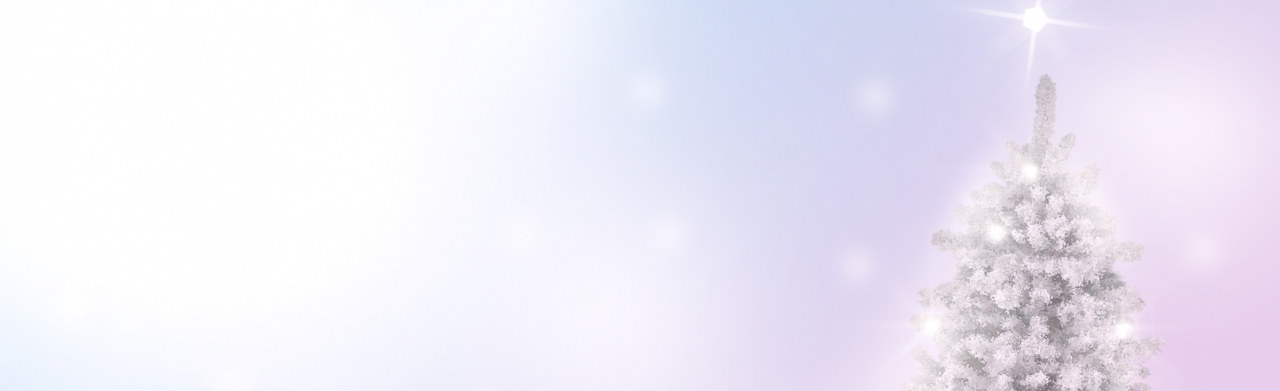
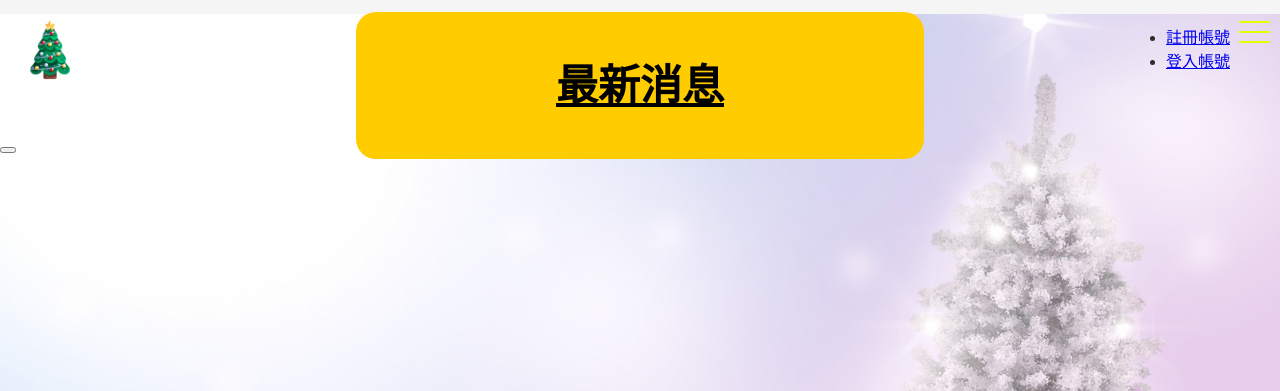
Before and after one commit to ma74331680/NewTest, an ASP.NET MVC app: page / in a window 1280 px wide. Shown: the top 391 px of the page. Run offline with ASP.NET Core 8 and stand-ins for ASP.NET MVC 5, Linux system fonts and the light colour scheme; the project's own start-up code is not run, and a stand-in starts its controllers and pages; some libraries are stand-ins or nearby versions.

Commit message:
[Feature] 修改 Index.cshtml

```diff
--- a/VtuberWebsite/Content/style.css
+++ b/VtuberWebsite/Content/style.css
@@ -417,23 +417,19 @@ body {
 
 /* 自定義樣式，讓文字固定在左上角 */
 .news-too {
-    position: absolute;
-    top: 10px;
-    left: 5px;
     background-color: #ffcc00;
-    /* 背景顏色 */
-    color: #000;
-    /* 文字顏色 */
-    padding: 5px 10px;
-    border-radius: 5px;
     font-weight: bold;
+    border-radius: 20px;
+    padding: 50px 200px;
+    font-size: 42px;
+    color: black;
 }
 
 
 
 /* 自定義樣式 */
 header {
-  position: relative;
+    text-align: center;
 }
 
 .header-right {
--- a/VtuberWebsite/Views/Home/Index.cshtml
+++ b/VtuberWebsite/Views/Home/Index.cshtml
@@ -6,7 +6,46 @@
 <head>
     <link rel="stylesheet" href="~/Content/style.css">
 </head>
+
+<header>
+    <a href="@Url.Action("News", "News")" class="news-too">最新消息</a>
+</header>
+
 <body class="subPage">
+    <div class="container-fluid">
+
+        <a href="http://getboostrap.com" class="navbar-brand">
+            <img id="logo" src="~/Image/christmas-tree.png" alt="logo">
+        </a>
+        <button class="navbar-toggler" type="button" data-bs-toggle="collapse" data-bs-target="#nav-menu">
+            <span class="navbar-toggler-icon"></span>
+
+        </button>
+    </div>
+
+    <nav class="gMenu">
+        <!-- 包裹人像圖示和下拉選單的容器，並設置類名以便定位 -->
+        <div class="header-right dropdown">
+            <a class="bi bi-person-circle dropdown-toggle" href="#" role="button" id="dropdownMenuLink" data-bs-toggle="dropdown" aria-expanded="false" style="font-size: 32px; color: #09ef55; text-decoration: none;"></a>
+            <!-- 下拉選單內容 -->
+            <ul class="dropdown-menu" aria-labelledby="dropdownMenuLink">
+                <li><a class="dropdown-item" href="註冊頁面.html">註冊帳號</a></li>
+                <li><a class="dropdown-item" href="登入頁面.html">登入帳號</a></li>
+            </ul>
+        </div>
+        <!-- Existing menu button and navigation links -->
+        <input class="menu-btn" type="checkbox" id="menu-btn">
+        <label class="menu-icon" for="menu-btn">
+            <span class="navicon"></span>
+        </label>
+        <ul class="menu">
+            <li><a class="menu-item" href="index.html">Home</a></li>
+            <li><a class="menu-item" href="作品列表頁面.html">作品列表</a></li>
+            <li><a class="menu-item" href="我的最愛.html">我的最愛</a></li>
+            <li><a class="menu-item" href="關於我們.html">關於我們</a></li>
+        </ul>
+
+    </nav>
 
     <h1 class="title">
         <span>聖樹工坊</span>
```
